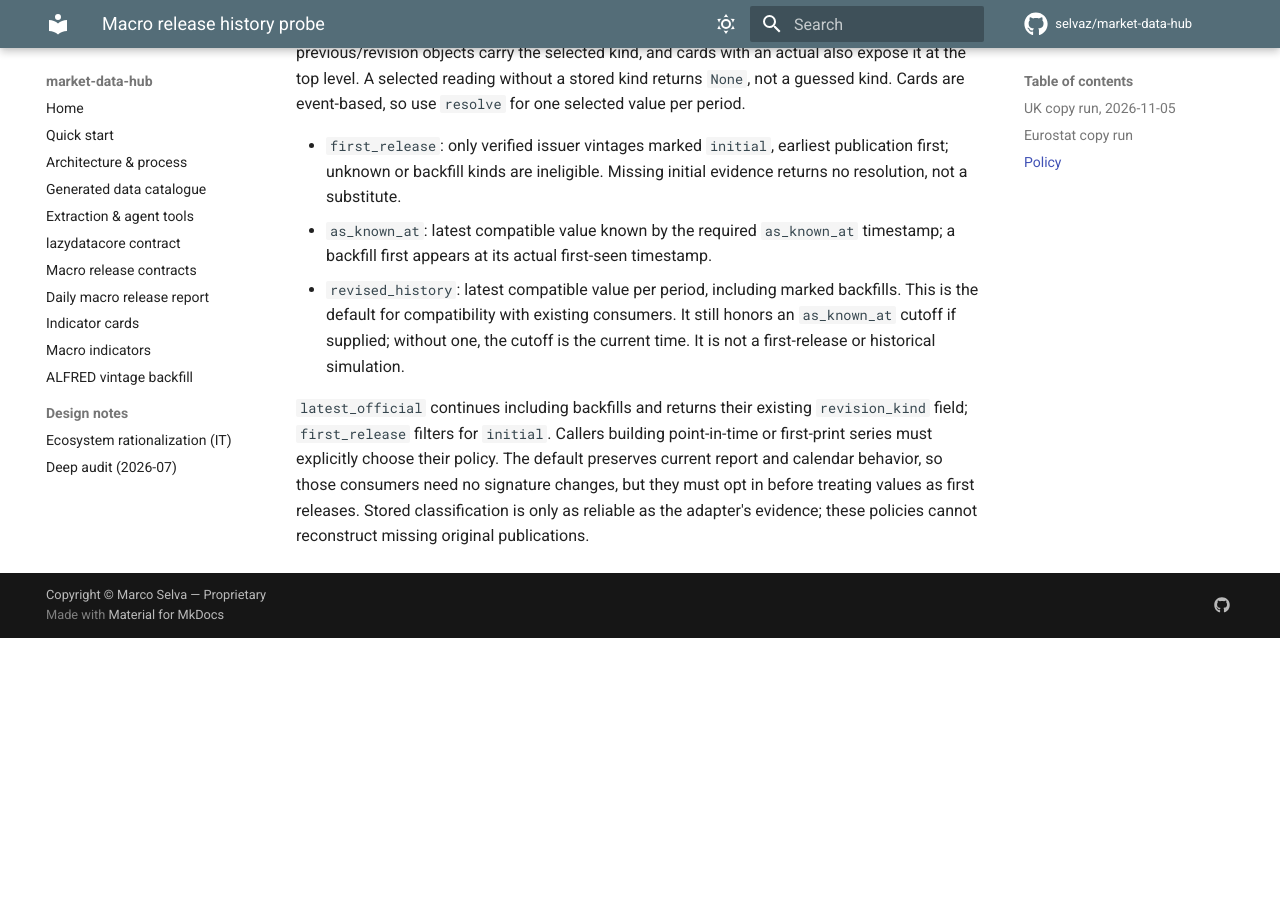
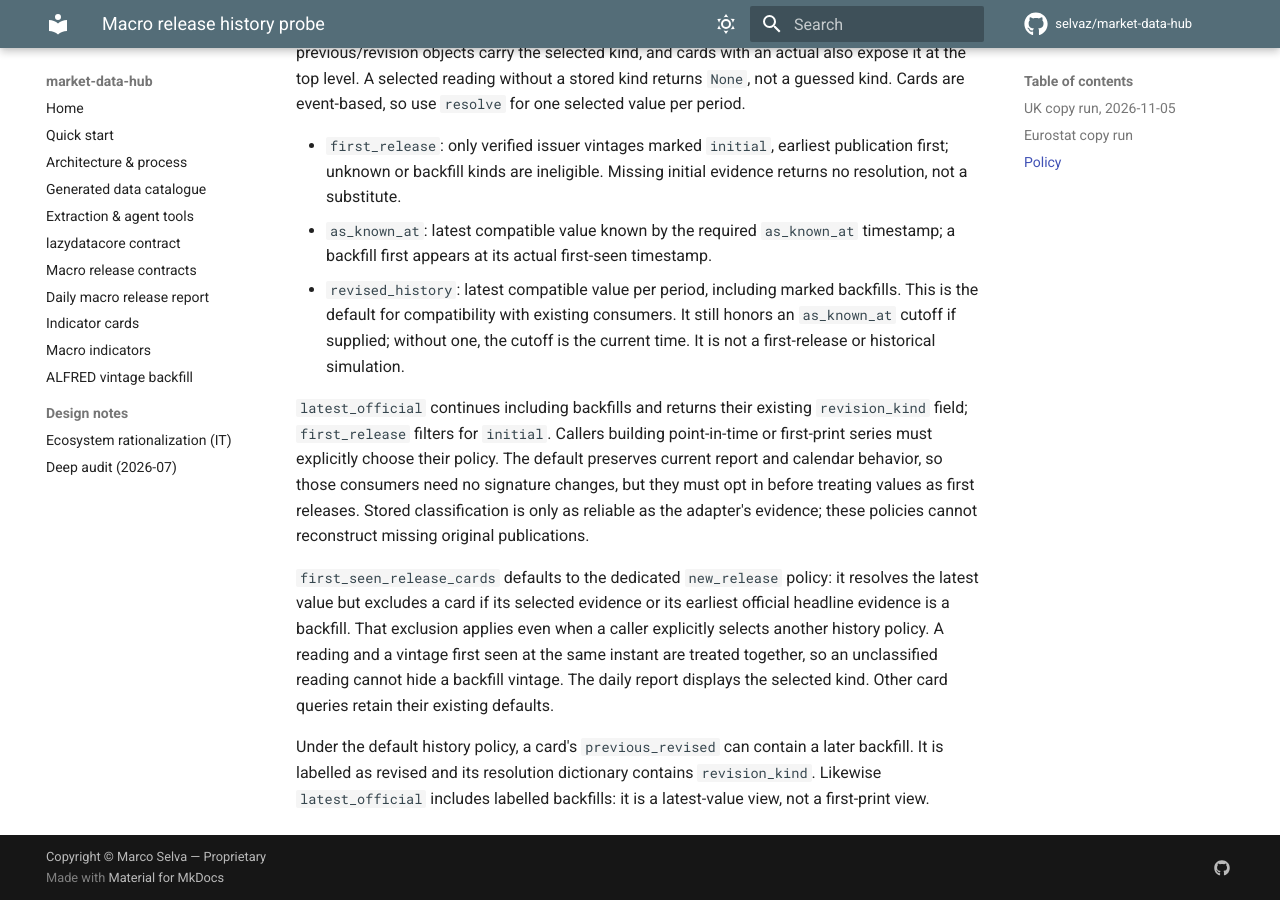
Before and after one commit to selvaz/market-data-hub, an MkDocs documentation site: the page built from docs/macro-backfill-probe.md, in a window 1280 px wide and 900 px high, scrolled down 1545 px. Built offline with MkDocs 1.6.1 and Material for MkDocs 9.7.7, drawn with Linux system fonts in a browser that asks for light colours; comment, search, counter and statistics services are not loaded; before the commit the page ends 2183 px from its top, so only the background shows below that.

Commit message:
Clarify new release and revised history semantics

```diff
--- a/docs/macro-backfill-probe.md
+++ b/docs/macro-backfill-probe.md
@@ -84,3 +84,16 @@ default preserves current report and calendar behavior, so those consumers
 need no signature changes, but they must opt in before treating values as
 first releases. Stored classification is only as reliable as the adapter's
 evidence; these policies cannot reconstruct missing original publications.
+
+`first_seen_release_cards` defaults to the dedicated `new_release` policy:
+it resolves the latest value but excludes a card if its selected evidence or
+its earliest official headline evidence is a backfill. That exclusion applies
+even when a caller explicitly selects another history policy. A reading and a
+vintage first seen at the same instant are treated together, so an unclassified
+reading cannot hide a backfill vintage. The daily report displays the selected
+kind. Other card queries retain their existing defaults.
+
+Under the default history policy, a card's `previous_revised` can contain a
+later backfill. It is labelled as revised and its resolution dictionary
+contains `revision_kind`. Likewise `latest_official` includes labelled
+backfills: it is a latest-value view, not a first-print view.
```
